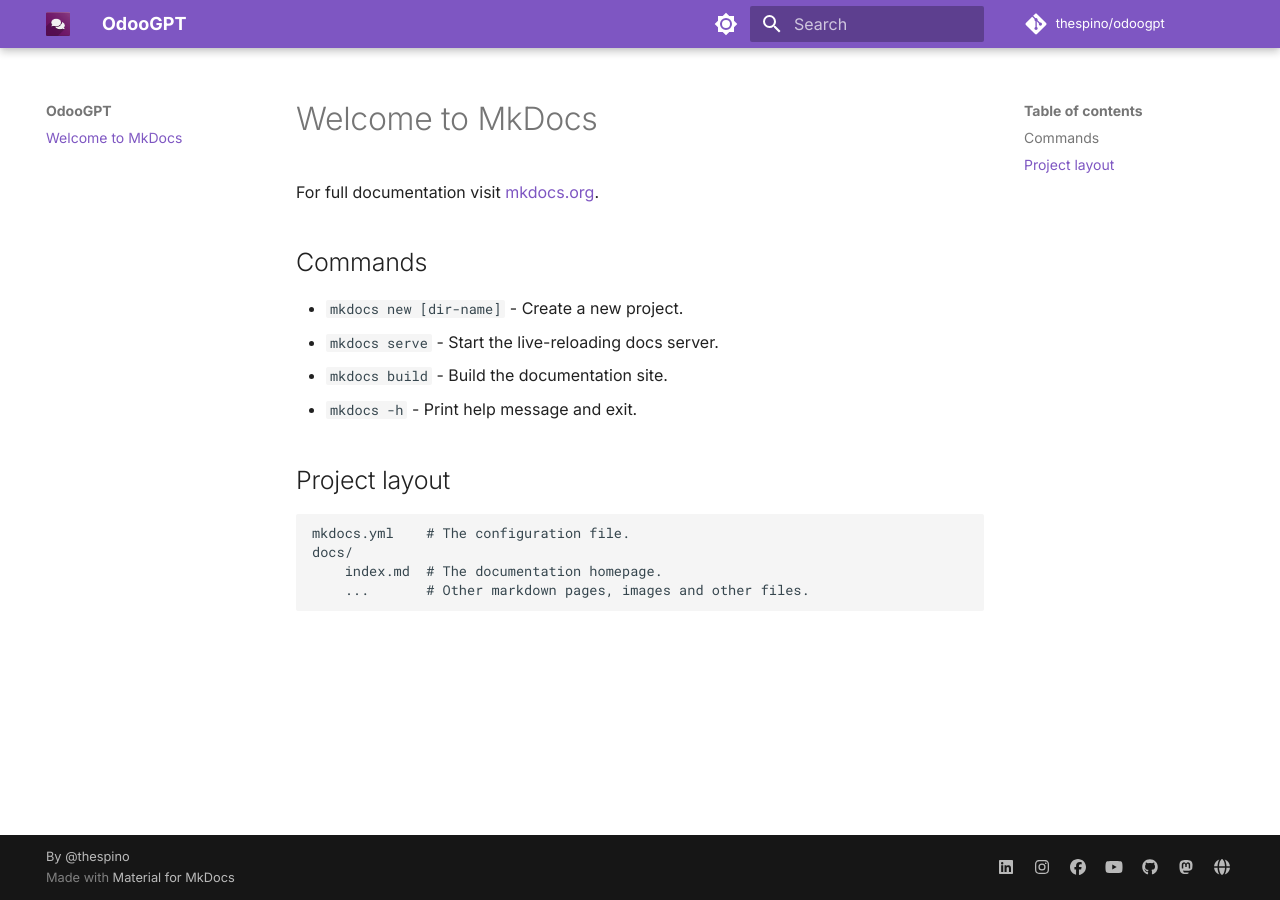
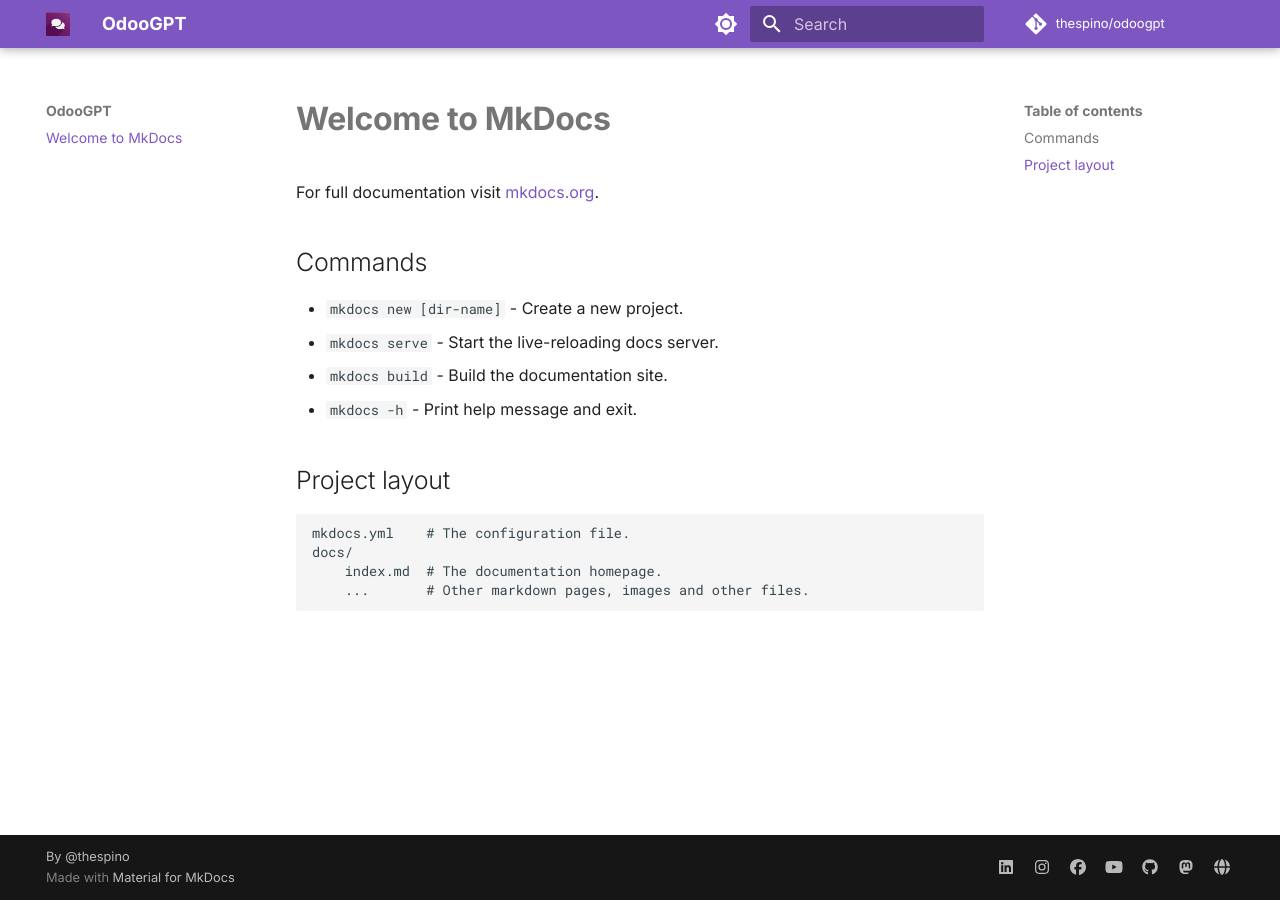
Before and after one commit to thespino/odoogpt-docs, an MkDocs documentation site: the page built from docs/index.md, in a window 1280 px wide. Built offline with MkDocs 1.6.1 and Material for MkDocs 9.7.7, drawn with Linux system fonts in a browser that asks for light colours; comment, search, counter and statistics services are not loaded; the version menu is left out.

Commit message:
add extra_css

```diff
--- /dev/null
+++ b/docs/stylesheets/extra.css
@@ -0,0 +1,3 @@
+.md-typeset h1 {
+    font-weight: bold;
+}
--- a/mkdocs.yml
+++ b/mkdocs.yml
@@ -37,8 +37,8 @@
     - search.highlight
     - search.share
     - navigation.footer
-# extra_css:
-#   - stylesheets/extra.css
+extra_css:
+  - stylesheets/extra.css
 
 extra:
   version:
```
